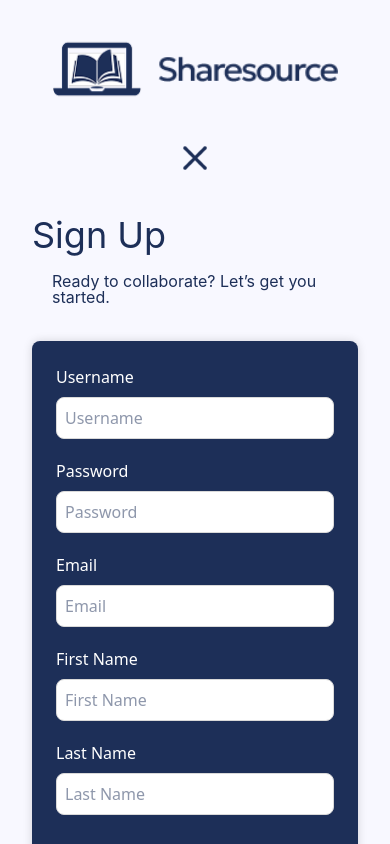
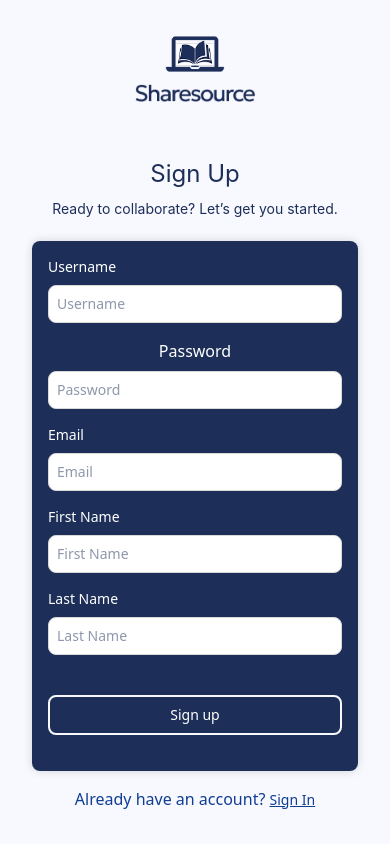
Before and after one commit to GR4C3FR/Sharesource, a React (Vite) app in the folder frontend/my-app/: page /signup in a window 390 px wide. Built offline with nearby package versions, Linux system fonts and the light colour scheme.

Commit message:
signup mobile view tweaks

```diff
--- a/frontend/my-app/src/pages/Signup.jsx
+++ b/frontend/my-app/src/pages/Signup.jsx
@@ -33,14 +33,14 @@ export default function Signup() {
   return (
     <div className="w-full h-screen flex flex-col overflow-hidden py-0 px-4">
 
-  <div className="w-full max-w-screen-xl flex flex-col sm:flex-row justify-between items-center space-y-6 sm:space-y-0 py-6 mb-6 px-4 mx-auto relative z-50">
-        {/* Logo Section */}
-        <section className="flex items-center justify-start gap-4 relative z-50">
+  <div className="w-full max-w-screen-xl flex flex-col sm:flex-row justify-center sm:justify-between items-center space-y-6 sm:space-y-0 py-6 mb-6 px-4 mx-auto relative z-50">
+        {/* Logo Section (match landing mobile sizes/stacking) */}
+        <section className="flex flex-col items-center justify-center gap-2 sm:flex-row sm:gap-4 relative z-50">
           <a href="/" aria-label="ShareSource Home" onClick={(e) => { if (localStorage.getItem('accessToken')) { e.preventDefault(); window.location.href = '/homepage'; } }} className="p-0 bg-transparent border-0 cursor-pointer">
-            <img src="/sharessource-logo.png" alt="ShareSource Logo" className="w-[90px] h-auto" />
+            <img src="/sharessource-logo.png" alt="ShareSource Logo" className="w-[60px] sm:w-[90px] h-auto" />
           </a>
-          <a href="/" aria-label="ShareSource Landing" className="p-0 bg-transparent border-0 cursor-pointer">
-            <img src="/sharessource-text.png" alt="ShareSource Text" className="w-[180px] h-auto"/>
+          <a href="/" aria-label="ShareSource Landing" className="p-0 bg-transparent border-0 cursor-pointer -mt-2 sm:mt-0">
+            <img src="/sharessource-text.png" alt="ShareSource Text" className="w-[120px] sm:w-[180px] h-auto"/>
           </a>
         </section>
 
@@ -48,6 +48,7 @@ export default function Signup() {
           <button
             type="button"
             onClick={() => { window.location.href = '/'; }}
+            className="hidden sm:block"
             style={{
               background: 'url("/close-btn.png") no-repeat center center',
               backgroundSize: "contain",
@@ -61,27 +62,27 @@ export default function Signup() {
         </section>
       </div>
 
-  <main className="flex-1 w-full max-w-xl mx-auto flex flex-col my-0 px-4 mt-[-15px]">
-        <section className="mb-9">
-                <h1 className="inter-text font-normal text-[36px] leading-[36px] tracking-[0%] mb-5 text-[#1D2F58]">Sign Up</h1>
-                <p className="inter-text font-normal text-[16px] leading-[16px] tracking-[0%] pl-5 text-[#1D2F58]">Ready to collaborate? Let’s get you started.</p>
+  <main className="flex-1 w-full max-w-xl mx-auto flex flex-col items-center sm:items-start text-center sm:text-left my-0 px-4 mt-[-15px]">
+        <section className="mb-6 w-full px-4 sm:px-0">
+                <h1 className="inter-text font-normal text-2xl sm:text-[36px] leading-tight mb-3 text-[#1D2F58]">Sign Up</h1>
+                <p className="inter-text font-normal text-sm sm:text-[16px] leading-[16px] text-[#1D2F58]">Ready to collaborate? Let’s get you started.</p>
               </section>
 
-        <section className="flex bg-[#1D2F58] rounded-[8px] shadow-[0_0_10px_rgba(0,0,0,0.15)] p-6 w-full">
+        <section className="flex bg-[#1D2F58] rounded-[8px] shadow-[0_0_10px_rgba(0,0,0,0.15)] p-4 sm:p-6 w-full">
           <form
             onSubmit={handleSubmit}
-            className="flex flex-col justify-center w-full gap-5"
+            className="flex flex-col justify-center w-full gap-4 sm:gap-5"
           >
             {/* Username */}
-            <section className="flex flex-col w-full">
-                    <label htmlFor="username" className="mb-2 text-md font-medium text-left text-[#FFFFFF] bg-transparent">Username</label>
-              <input
+      <section className="flex flex-col w-full">
+        <label htmlFor="username" className="mb-2 text-sm sm:text-md font-medium text-left sm:text-left text-[#FFFFFF] bg-transparent">Username</label>
+        <input
                 id="username"
                 placeholder="Username"
                 value={username}
                 onChange={(e) => setUsername(e.target.value)}
                 required
-                      className="w-full border border-[#D9D9D9] bg-white text-[#1D2F58] rounded-[8px] p-2 focus:outline-none focus:ring-2 focus:ring-[#1D2F58]"
+          className="w-full border border-[#D9D9D9] bg-white text-[#1D2F58] rounded-[8px] p-2 sm:p-2 text-sm focus:outline-none focus:ring-2 focus:ring-[#1D2F58]"
               />
             </section>
 
@@ -95,13 +96,13 @@ export default function Signup() {
                 value={password}
                 onChange={(e) => setPassword(e.target.value)}
                 required
-                className="w-full border border-[#D9D9D9] bg-white text-[#1D2F58] rounded-[8px] p-2 focus:outline-none focus:ring-2 focus:ring-[#1D2F58]"
+                className="w-full border border-[#D9D9D9] bg-white text-[#1D2F58] rounded-[8px] p-2 sm:p-2 text-sm focus:outline-none focus:ring-2 focus:ring-[#1D2F58]"
               />
             </section>
 
             {/* Email */}
             <section className="flex flex-col w-full">
-              <label htmlFor="email" className="mb-2 text-md font-medium text-left text-[#FFFFFF]">Email</label>
+              <label htmlFor="email" className="mb-2 text-sm sm:text-md font-medium text-left text-[#FFFFFF]">Email</label>
               <input
                 id="email"
                 type="email"
@@ -109,33 +110,33 @@ export default function Signup() {
                 value={email}
                 onChange={(e) => setEmail(e.target.value)}
                 required
-                className="w-full border border-[#D9D9D9] bg-white text-[#1D2F58] rounded-[8px] p-2 focus:outline-none focus:ring-2 focus:ring-[#1D2F58]"
+                className="w-full border border-[#D9D9D9] bg-white text-[#1D2F58] rounded-[8px] p-2 sm:p-2 text-sm focus:outline-none focus:ring-2 focus:ring-[#1D2F58]"
               />
             </section>
 
             {/* First Name */}
             <section className="flex flex-col w-full">
-              <label htmlFor="firstName" className="mb-2 text-md font-medium text-left text-[#FFFFFF]">First Name</label>
+              <label htmlFor="firstName" className="mb-2 text-sm sm:text-md font-medium text-left text-[#FFFFFF]">First Name</label>
               <input
                 id="firstName"
                 placeholder="First Name"
                 value={firstName}
                 onChange={(e) => setFirstName(e.target.value)}
                 required
-                className="w-full border border-[#D9D9D9] bg-white text-[#1D2F58] rounded-[8px] p-2 focus:outline-none focus:ring-2 focus:ring-[#1D2F58]"
+                className="w-full border border-[#D9D9D9] bg-white text-[#1D2F58] rounded-[8px] p-2 sm:p-2 text-sm focus:outline-none focus:ring-2 focus:ring-[#1D2F58]"
               />
             </section>
 
             {/* Last Name */}
             <section className="flex flex-col w-full">
-              <label htmlFor="lastName" className="mb-2 text-md font-medium text-left text-[#FFFFFF]">Last Name</label>
+              <label htmlFor="lastName" className="mb-2 text-sm sm:text-md font-medium text-left text-[#FFFFFF]">Last Name</label>
               <input
                 id="lastName"
                 placeholder="Last Name"
                 value={lastName}
                 onChange={(e) => setLastName(e.target.value)}
                 required
-                className="w-full border border-[#D9D9D9] bg-white text-[#1D2F58] rounded-[8px] p-2 focus:outline-none focus:ring-2 focus:ring-[#1D2F58] mb-4"
+                className="w-full border border-[#D9D9D9] bg-white text-[#1D2F58] rounded-[8px] p-2 sm:p-2 text-sm focus:outline-none focus:ring-2 focus:ring-[#1D2F58] mb-4"
               />
             </section>
 
@@ -145,7 +146,7 @@ export default function Signup() {
             {/* Submit Button */}
             <button
               type="submit"
-              className="w-full border-2 border-[#F8F8FF] text-white rounded-[8px] p-2 hover:bg-[#F8F8FF] hover:text-[#1D2F58] mt-2 mb-5 cursor-pointer transition-colors duration-150"
+              className="w-full border-2 border-[#F8F8FF] text-white rounded-[8px] py-2 px-3 text-sm sm:text-base hover:bg-[#F8F8FF] hover:text-[#1D2F58] mt-2 mb-5 cursor-pointer transition-colors duration-150"
             >
               Sign up
             </button>
```
